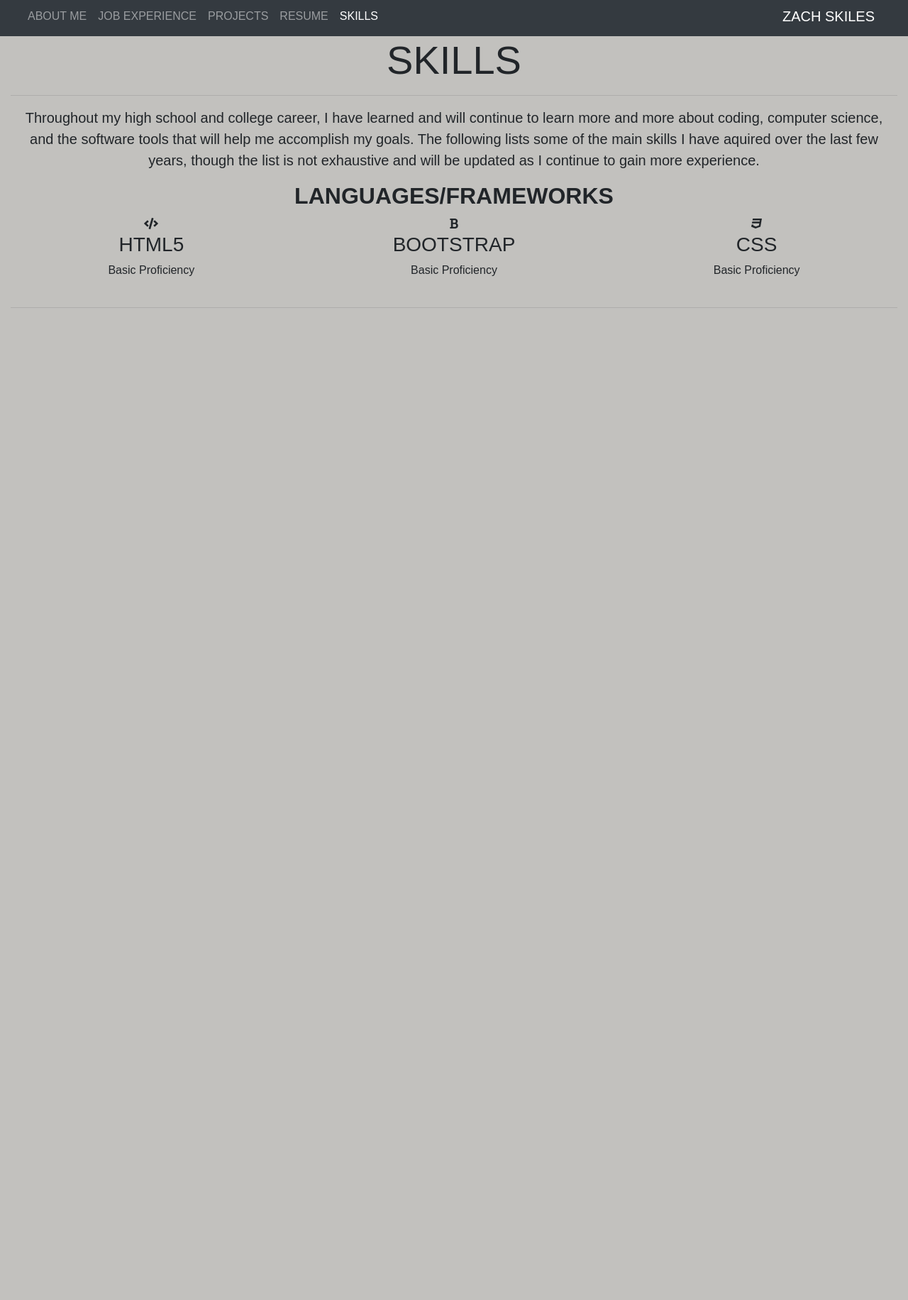
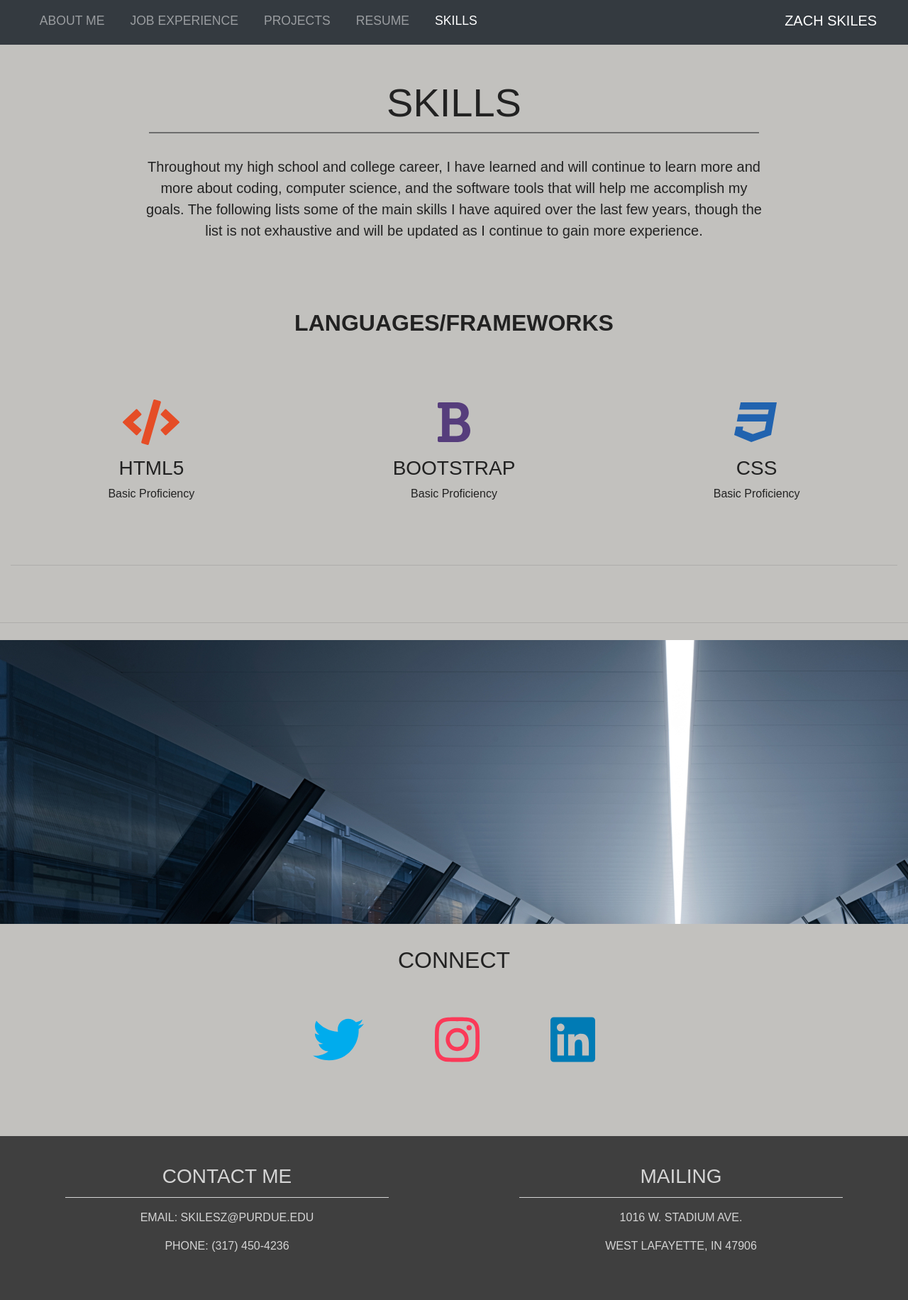
Before and after one commit to skilesz/MySite, a plain HTML site: page skills.html in a window 1280 px wide. Shown: the part 5-1837 px from the top of the page at 71% size. Before the commit the page ends 800 px from the top, so only its background shows below. Drawn offline with nearby package versions, Linux system fonts and the light colour scheme; a web font is replaced by a local one.

Commit message:
Added footer, fixed background,  format stuff

```diff
--- a/skills.html
+++ b/skills.html
@@ -100,5 +100,48 @@
       <hr class="my-4">
     </div>
 
+    <!-- Footer -->
+    <hr class="my-4">
+    <div id="footer">
+      <figure>
+        <div class="fixed-wrap">
+          <div id="fixed">
+          </div>
+        </div>
+      </figure>
+
+      <div class="container-fluid padding">
+        <div class="row text-center padding">
+          <div class="col-12">
+            <h2>CONNECT</h2>
+          </div>
+          <div class="col-12 social">
+            <a href="https://twitter.com/zmanskiles7"><i class="fab fa-twitter"></i></a>
+            <a href="https://www.instagram.com/zmanskiles7/?hl=en"><i class="fab fa-instagram"></i></a>
+            <a href="https://www.linkedin.com/in/zachary-skiles-10a312170"><i class="fab fa-linkedin"></i></a>
+          </div>
+        </div>
+      </div>
+
+      <footer>
+        <div class="container-fluid padding">
+          <div class="row text-center">
+            <div class="col-md-6">
+              <h3>CONTACT ME</h3>
+              <hr class="light">
+              <p>EMAIL: SKILESZ@PURDUE.EDU</p>
+              <p>PHONE: (317) 450-4236</p>
+            </div>
+            <div class="col-md-6">
+              <h3>MAILING</h3>
+              <hr class="light">
+              <p>1016 W. STADIUM AVE.</p>
+              <p>WEST LAFAYETTE, IN 47906</p>
+            </div>
+          </div>
+        </div>
+      </footer>
+    </div>
+
   </body>
 </html>
--- a/style.css
+++ b/style.css
@@ -1,11 +1,118 @@
 @import url(https://fonts.googleapis.com/css?family=Aldrich|Raleway&display=swap);
 
 /*---Main Text Standards---*/
-body {
+html, body {
+  height: 100%;
+  width: 100%;
   font-family: 'Aldrich', sans-serif;
+  color: #222;
   background-color:#c2c1be
 }
 
-#slides {
-  background-color: black;
+.navbar {
+  padding: 0.8rem;
 }
+.navbar-nav li {
+  padding-left: 20px;
+}
+.nav-link {
+  font-size: 1.1em !important;
+}
+.carousel-inner img {
+  width: 100%;
+  height: 100%;
+}
+.carousel-caption {
+  position: absolute;
+  top: 50%;
+  transform: translateY(-80%);
+}
+.carousel-caption h3 {
+  font-size: 200%;
+  font-weight: 500;
+  text-transform: uppercase;
+  text-shadow: 1px 1px 10px #000;
+  padding-bottom: 1rem;
+}
+.padding {
+  padding-bottom: 2rem;
+}
+.welcome {
+  width: 75%;
+  margin: 0 auto;
+  padding-top: 2rem;
+}
+.welcome hr {
+  border-top: 2px solid #6d6d6d;
+  width: 95%;
+  margin-top: 0.3rem;
+  margin-bottom: 1rem;
+}
+.aboutMe {
+  padding-top: 2rem;
+}
+.fa-code {
+  color: #e54d26
+}
+.fa-bold {
+  color: #563d7c
+}
+.fa-css3 {
+  color: #2163af
+}
+.fa-code, .fa-bold, .fa-css3 {
+  font-size: 4em;
+  margin: 1rem;
+}
+.social a {
+  font-size: 4.5em;
+  padding: 3rem;
+}
+.fa-twitter {
+  color: #00aced
+}
+.fa-instagram {
+  color: #fb3958;
+}
+.fa-linkedin {
+  color:  #007bb5;
+}
+.fa-twitter:hover, .fa-instagram:hover, .fa-linkedin:hover {
+  color: black;
+}
+footer {
+  background-color: #3f3f3f;
+  color: #d5d5d5;
+  padding-top: 1.5rem;
+}
+hr.light {
+  border-top: 1px solid #d5d5d5;
+  width: 75%;
+  margin-top: 0.8rem;
+  margin-bottom: 1rem;
+}
+
+/*---Firefox Bug Fix --*/
+.carousel-item {
+  transition: -webkit-transform 0.5s ease;
+  transition: transform 0.5s ease;
+  transition: transform 0.5s ease, -webkit-transform 0.5s ease;
+  -webkit-backface-visibility: visible;
+  backface-visibility: visible;
+}
+/*--- Fixed Background Image --*/
+#fixed {
+  background-image: url(images/FixedBack.jpg);
+  background-attachment: fixed;
+  min-height: 400px;
+  margin-top: 0px;
+  magrin-bottom: 8px;
+}
+/*--- Bootstrap Padding Fix --*/
+[class*="col-"] {
+    padding: 1rem;
+}
+
+#profile {
+  padding-top: 3rem;
+}
```
Also changed, not shown: aboutMe.html (+44 -21 lines), index.html (+4 -15 lines), images/Blur.jpg (added), images/Coding2.jpg (added), images/FixedBack.jpg (added), images/Fountain.jpg (added), images/Purdue.png (added), images/Purdue2.jpg (added).
